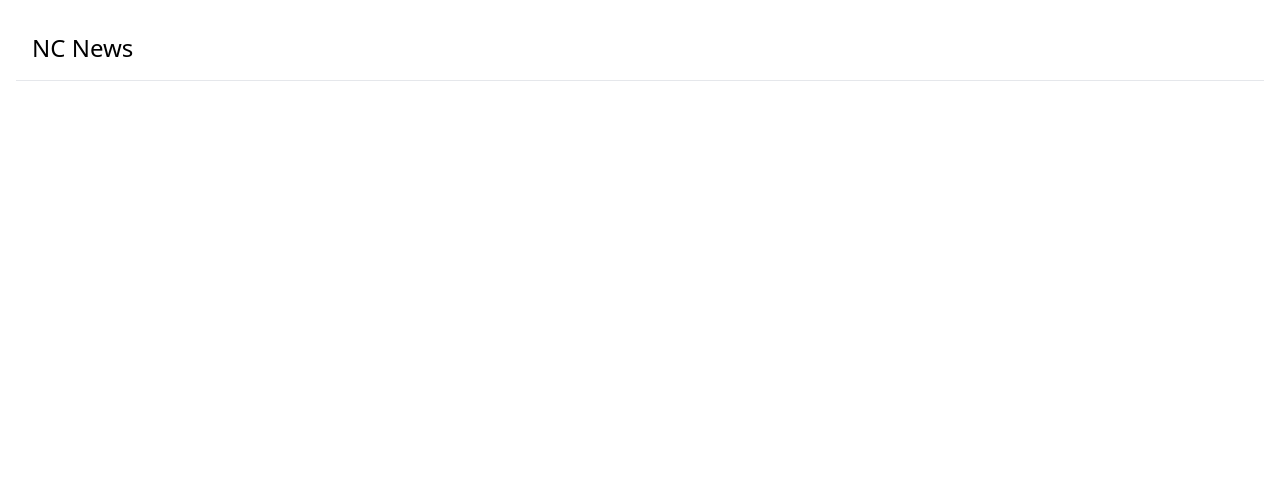
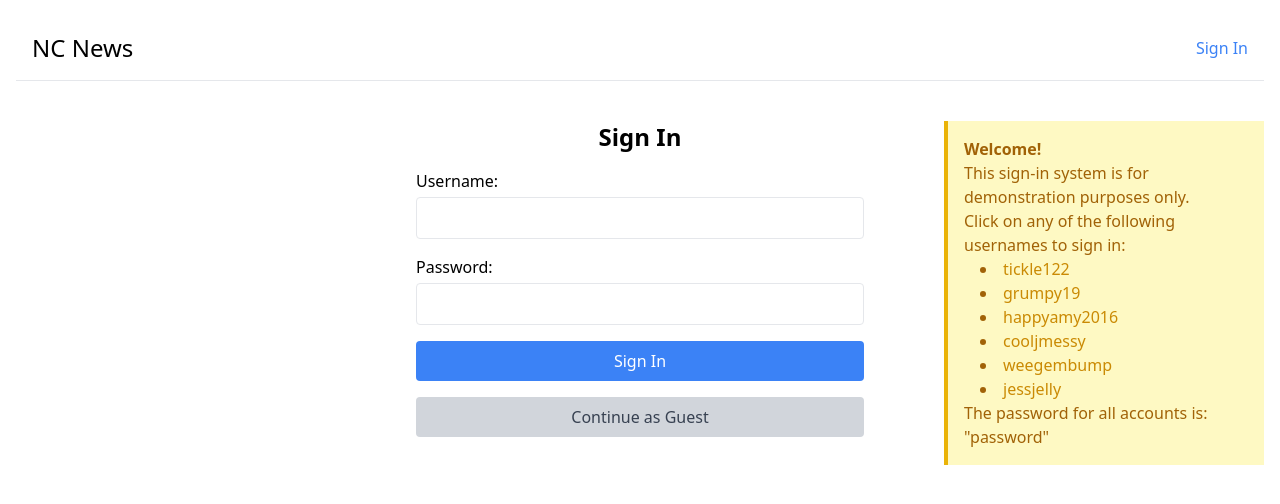
Before and after one commit to odonnellrory/nc-news, a React (Vite) app: page /signin in a window 1280 px wide. Before the commit this address had no page. Shown: the top 504 px of the page. Built offline with nearby package versions, Linux system fonts and the light colour scheme.

Commit message:
user sign in functionality

```diff
--- a/src/App.jsx
+++ b/src/App.jsx
@@ -1,18 +1,61 @@
-import { BrowserRouter as Router, Routes, Route } from "react-router-dom";
+import {
+  BrowserRouter as Router,
+  Routes,
+  Route,
+  Navigate,
+} from "react-router-dom";
 import Header from "./components/Header";
 import Home from "./components/Home";
 import ArticleList from "./components/articles/ArticleList";
 import ArticleDetail from "./components/articles/ArticleDetail";
+import SignIn from "./components/users/SignIn";
+import { useState, useEffect } from "react";
 
 function App() {
+  const [currentUser, setCurrentUser] = useState(() => {
+    return localStorage.getItem("currentUser") || "";
+  });
+
+  useEffect(() => {
+    localStorage.setItem("currentUser", currentUser);
+  }, [currentUser]);
+
+  const handleSignOut = () => {
+    setCurrentUser("");
+    localStorage.removeItem("currentUser");
+  };
+
   return (
     <Router>
       <div className="container mx-auto p-4">
-        <Header />
+        <Header
+          currentUser={currentUser}
+          setCurrentUser={setCurrentUser}
+          handleSignOut={handleSignOut}
+        />
         <Routes>
-          <Route path="/" element={<Home />} />
-          <Route path="/articles" element={<ArticleList />} />
-          <Route path="/articles/:article_id" element={<ArticleDetail />} />
+          <Route
+            path="/signin"
+            element={<SignIn setCurrentUser={setCurrentUser} />}
+          />
+          <Route
+            path="/"
+            element={currentUser ? <Home /> : <Navigate to="/signin" />}
+          />
+          <Route
+            path="/articles"
+            element={currentUser ? <ArticleList /> : <Navigate to="/signin" />}
+          />
+          <Route
+            path="/articles/:article_id"
+            element={
+              currentUser ? (
+                <ArticleDetail currentUser={currentUser} />
+              ) : (
+                <Navigate to="/signin" />
+              )
+            }
+          />
         </Routes>
       </div>
     </Router>
--- a/src/components/Header.jsx
+++ b/src/components/Header.jsx
@@ -1,11 +1,36 @@
+// src/components/Header.jsx
 import { Link } from "react-router-dom";
 
-const Header = () => {
+const Header = ({ currentUser, handleSignOut }) => {
   return (
-    <header className="p-4 mb-4 border-b">
-      <Link to={`/`} className="hover:underline text-2xl mb-2">
+    <header className="p-4 mb-4 border-b flex justify-between items-center">
+      <Link to={`/`} className="hover:underline text-2xl">
         NC News
-      </Link>{" "}
+      </Link>
+      {currentUser ? (
+        currentUser === "guest" ? (
+          <button
+            onClick={handleSignOut}
+            className="ml-4 text-gray-600 hover:underline"
+          >
+            You are currently signed in as a guest
+          </button>
+        ) : (
+          <div>
+            <span>Welcome, {currentUser}!</span>
+            <button
+              onClick={handleSignOut}
+              className="ml-4 text-blue-500 hover:underline"
+            >
+              Sign Out
+            </button>
+          </div>
+        )
+      ) : (
+        <Link to="/signin" className="text-blue-500 hover:underline">
+          Sign In
+        </Link>
+      )}
     </header>
   );
 };
--- a/src/components/articles/ArticleDetail.jsx
+++ b/src/components/articles/ArticleDetail.jsx
@@ -9,7 +9,7 @@ import ArticleVote from "./ArticleVote";
 // ArticleDetail Component
 // This component renders all of the information for a specific article_id from the API
 
-const ArticleDetail = () => {
+const ArticleDetail = ({ currentUser }) => {
   const [article, setArticle] = useState(null);
   const [isLoading, setIsLoading] = useState(true);
   const [error, setError] = useState(null);
@@ -66,7 +66,9 @@ const ArticleDetail = () => {
           Comments: {article.comment_count}
         </button>
       </article>
-      {showComments && <CommentSection article_id={article_id} />}
+      {showComments && (
+        <CommentSection article_id={article_id} currentUser={currentUser} />
+      )}
     </div>
   );
 };
--- a/src/components/comments/CommentForm.jsx
+++ b/src/components/comments/CommentForm.jsx
@@ -3,7 +3,7 @@ import { postComment } from "../../utils/api";
 import SuccessDisplay from "../minor/SuccessDisplay";
 import ErrorDisplay from "../minor/ErrorDisplay";
 
-const CommentForm = ({ article_id, addComment }) => {
+const CommentForm = ({ article_id, addComment, currentUser }) => {
   const [body, setBody] = useState("");
   const [isSubmitting, setIsSubmitting] = useState(false);
   const [error, setError] = useState(null);
@@ -20,7 +20,7 @@ const CommentForm = ({ article_id, addComment }) => {
     setSuccess(false);
 
     try {
-      const newComment = await postComment(article_id, "jessjelly", body);
+      const newComment = await postComment(article_id, currentUser, body);
       addComment(newComment);
       setBody("");
       setSuccess(true);
--- a/src/components/comments/CommentSection.jsx
+++ b/src/components/comments/CommentSection.jsx
@@ -4,11 +4,12 @@ import CommentList from "./CommentList";
 import CommentForm from "./CommentForm";
 import LoadingDisplay from "../minor/LoadingDisplay";
 import ErrorDisplay from "../minor/ErrorDisplay";
+import { Link } from "react-router-dom";
 
 // CommentSection Component
 // Renders all of the comments for a specific article_id
 
-const CommentSection = ({ article_id }) => {
+const CommentSection = ({ article_id, currentUser }) => {
   const [comments, setComments] = useState([]);
   const [isLoading, setIsLoading] = useState(true);
   const [error, setError] = useState(null);
@@ -38,9 +39,22 @@ const CommentSection = ({ article_id }) => {
 
   return (
     <section className="mt-8">
-      <h2 className="text-xl font-bold mb-4">Comments</h2>
-      <CommentForm article_id={article_id} addComment={addComment} />
-      <CommentList comments={comments} />
+      {currentUser && currentUser !== "guest" ? (
+        <CommentForm
+          article_id={article_id}
+          addComment={addComment}
+          currentUser={currentUser}
+        />
+      ) : (
+        <p className="text-center p-4">
+          You need to be{" "}
+          <Link to="/signin" className="font-bold hover:underline">
+            signed in
+          </Link>{" "}
+          to post a comment.
+        </p>
+      )}{" "}
+      <CommentList comments={comments} currentUser={currentUser} />
     </section>
   );
 };
--- /dev/null
+++ b/src/components/users/SignIn.jsx
@@ -0,0 +1,97 @@
+import { useState } from "react";
+import { useNavigate } from "react-router-dom";
+import { getUsers } from "../../utils/api";
+import SignInDisclaimer from "./SignInDisclaimer";
+
+const SignIn = ({ setCurrentUser }) => {
+  const [username, setUsername] = useState("");
+  const [password, setPassword] = useState("");
+  const [error, setError] = useState("");
+  const navigate = useNavigate();
+
+  const handleSubmit = async (e) => {
+    e.preventDefault();
+    setError("");
+
+    try {
+      const users = await getUsers();
+      const user = users.find((u) => u.username === username);
+
+      if (user && password === "password") {
+        setCurrentUser(username);
+        navigate("/");
+      } else {
+        setError("Invalid username or password");
+      }
+    } catch (err) {
+      setError("An error occurred.  Please try again.");
+    }
+  };
+
+  const handleGuestAccess = () => {
+    setCurrentUser("guest");
+    navigate("/");
+  };
+
+  const handleUsernameClick = (clickedUsername) => {
+    setUsername(clickedUsername);
+    setPassword("password");
+  };
+
+  return (
+    <div className="container mx-auto mt-10 px-4 relative">
+      <div className="max-w-md mx-auto">
+        <h2 className="text-2xl font-bold mb-4 text-center">Sign In</h2>
+        <form onSubmit={handleSubmit} className="space-y-4">
+          <div>
+            <label htmlFor="username" className="block mb-1">
+              Username:
+            </label>
+            <input
+              type="text"
+              id="username"
+              value={username}
+              onChange={(e) => setUsername(e.target.value)}
+              className="w-full p-2 border rounded"
+              required
+            />
+          </div>
+          <div>
+            <label htmlFor="password" className="block mb-1">
+              Password:
+            </label>
+            <input
+              type="password"
+              id="password"
+              value={password}
+              onChange={(e) => setPassword(e.target.value)}
+              className="w-full p-2 border rounded"
+              required
+            />
+          </div>
+          {error && <p className="text-red-500">{error}</p>}
+          <button
+            type="submit"
+            className="w-full p-2 bg-blue-500 text-white rounded"
+          >
+            Sign In
+          </button>
+        </form>
+        <button
+          onClick={handleGuestAccess}
+          className="w-full p-2 mt-4 bg-gray-300 text-gray-700 rounded"
+        >
+          Continue as Guest
+        </button>
+      </div>
+      <div className="absolute top-0 right-0 w-80 ml-4 hidden lg:block">
+        <SignInDisclaimer onUsernameClick={handleUsernameClick} />
+      </div>
+      <div className="mt-8 lg:hidden">
+        <SignInDisclaimer onUsernameClick={handleUsernameClick} />
+      </div>
+    </div>
+  );
+};
+
+export default SignIn;
--- /dev/null
+++ b/src/components/users/SignInDisclaimer.jsx
@@ -0,0 +1,33 @@
+const users = [
+  "tickle122",
+  "grumpy19",
+  "happyamy2016",
+  "cooljmessy",
+  "weegembump",
+  "jessjelly",
+];
+
+const SignInDisclaimer = ({ onUsernameClick }) => {
+  return (
+    <div className="bg-yellow-100 border-l-4 border-yellow-500 text-yellow-700 p-4 mb-4">
+      <p className="font-bold">Welcome!</p>
+      <p>This sign-in system is for demonstration purposes only.</p>
+      <p>Click on any of the following usernames to sign in:</p>
+      <ul className="list-disc list-inside ml-4">
+        {users.map((user) => (
+          <li key={user}>
+            <button
+              onClick={() => onUsernameClick(user)}
+              className="text-yellow-600 hover:underline focus:outline-none"
+            >
+              {user}
+            </button>
+          </li>
+        ))}
+      </ul>
+      <p>The password for all accounts is: "password"</p>
+    </div>
+  );
+};
+
+export default SignInDisclaimer;
--- a/src/utils/api.js
+++ b/src/utils/api.js
@@ -49,3 +49,14 @@ export const postComment = (articleId, username, body) => {
     .then(({ data }) => data.comment)
     .catch(handleApiError);
 };
+
+export const deleteComment = (comment_id) => {
+  return api.delete(`/comments/${comment_id}`).catch(handleApiError);
+};
+
+export const getUsers = () => {
+  return api
+    .get("/users")
+    .then(({ data }) => data.users)
+    .catch(handleApiError);
+};
```
